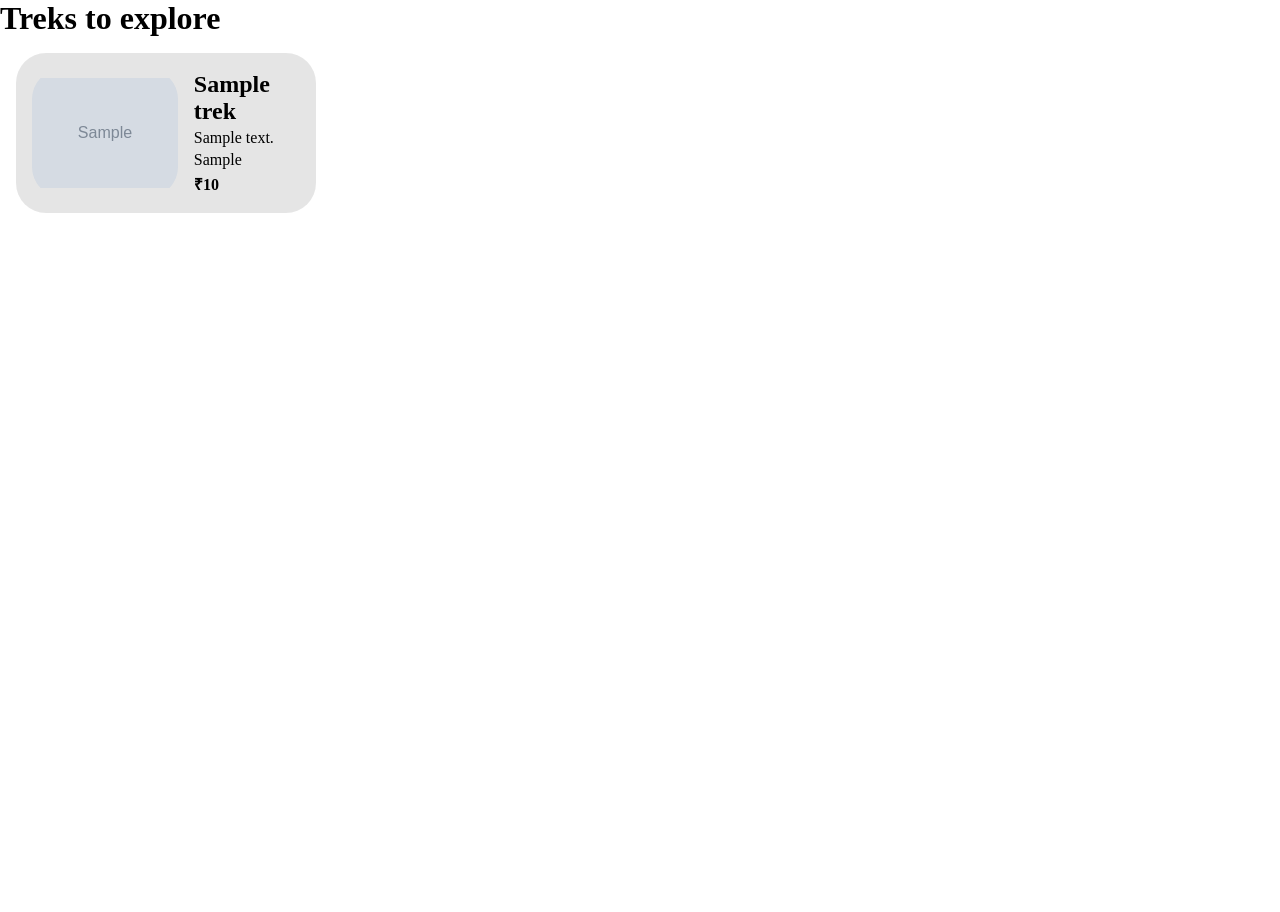
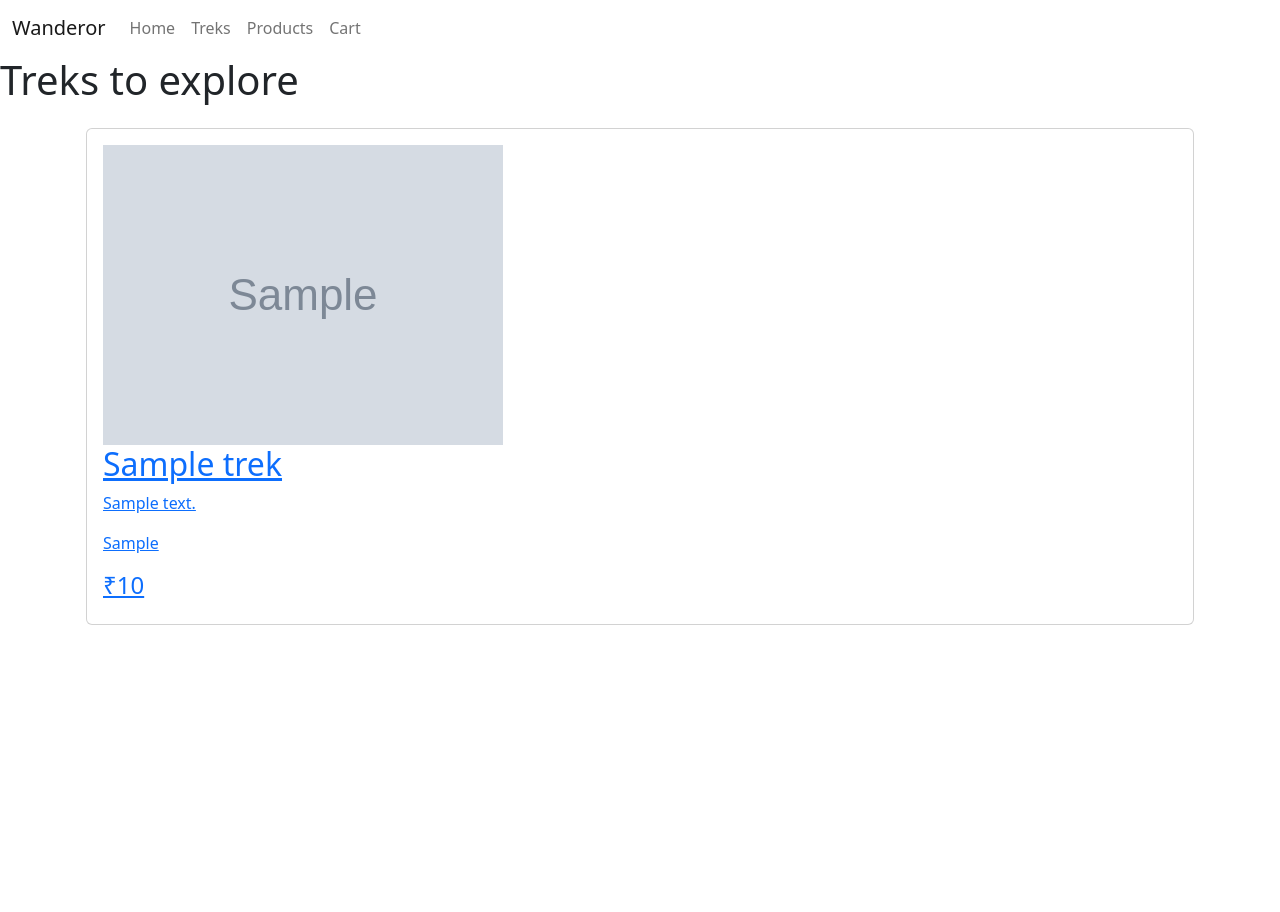
Before and after one commit to Arya-A-Nair/Wanderor, a PHP site: page /treks in a window 1280 px wide. Before the commit the page ends 213 px from the top, so only its background shows below. Run offline with PHP 8.4, Linux system fonts and the light colour scheme; tables that the repository leaves empty or names only in its code hold one stand-in row (values such as "Sample post"); grey boxes marked "Sample" are stand-in pictures; data that the repository does not hold is empty.

Commit message:
feat: update styling of treks page

```diff
--- /dev/null
+++ b/navbar.html
@@ -0,0 +1,21 @@
+<nav class="navbar navbar-expand-lg bg-body-tertiary" data-bs-theme="dark">
+	<div class="container-fluid">
+		<a class="navbar-brand" href="../">Wanderor</a>
+		<div class="collapse navbar-collapse" id="navbarNav">
+			<ul class="navbar-nav">
+				<li class="nav-item">
+					<a class="nav-link"  href="#">Home</a>
+				</li>
+				<li class="nav-item">
+					<a class="nav-link" href="../treks">Treks</a>
+				</li>
+				<li class="nav-item">
+					<a class="nav-link" href="#">Products</a>
+				</li>
+				<li class="nav-item">
+					<a class="nav-link" href="#">Cart</a>
+				</li>
+			</ul>
+		</div>
+	</div>
+</nav>
--- a/styles/treks.css
+++ b/styles/treks.css
@@ -1,44 +1,4 @@
-* {
-	margin: 0;
-	padding: 0;
-	box-sizing: border-box;
+.container{
+	width: 100vw !important;
+	height: 100vh;
 }
-.container {
-	display: grid;
-	grid-template-columns: repeat(4, 1fr);
-	margin:1rem;
-	gap:1rem
-
-}
-.trek {
-    height:10rem;
-	padding: 1rem;
-	display: flex;
-	gap:1rem;
-	background-color: rgba(0, 0, 0, 0.1);
-	border-radius: 30px;
-}
-.trek-image> img {
-	width: 100%;
-    height: 100%;
-	object-fit: contain;
-	border-radius: 30px;
-}
-
-.trek-container{
-	display:flex;
-	flex-direction:column;
-	justify-content:space-around;
-}
-.trek:hover{
-	background-color: rgba(0, 0, 0, 0.2);
-	scale: 1.1;
-	cursor:grab;
-}
-.trek:hover .trek-image> img{
-	transform: scale(1.1);
-}
-a{
-	text-decoration:none;
-	color:inherit;
-}
--- a/treks/index.php
+++ b/treks/index.php
@@ -3,24 +3,33 @@
 <head>
     <meta charset="UTF-8">
     <meta name="viewport" content="width=device-width, initial-scale=1.0">
+    <link
+    rel="stylesheet"
+    href="https://cdn.jsdelivr.net/npm/bootstrap@5.2.3/dist/css/bootstrap.min.css"
+    integrity="sha384-rbsA2VBKQhggwzxH7pPCaAqO46MgnOM80zW1RWuH61DGLwZJEdK2Kadq2F9CUG65"
+    crossorigin="anonymous"
+	/>
     <link href="../styles/treks.css" rel="stylesheet" type="text/css">
     <title>Treks</title>
 </head>
 <body>
-
+    <?php include "../navbar.html" ?>
     <h1>Treks to explore</h1>
 
-    <div class="container">
+    <div class="container p-3" >
 
         <?php
         include "../utils/trekDB.php";
 
         $treks = fetchAllTreks();
+        $count=0;
         foreach($treks as $trek) {
-
-
+            $count++;
+            if($count%3==0){
+                echo "<div class='row-fluid' style='width:100vw'>";
+            }
             echo    "<a href='trek?id=".$trek['tId']."'>
-                    <div class='trek'>
+            <div class='col card p-3'>
                         <div class='trek-image'>
                             <img src='../uploads/".$trek['photo']."'/>
                         </div>
@@ -33,7 +42,16 @@
                     </div>
                     </a>";
             }
+            if($count%3==0){
+                echo "</div>";
+            }
+
         ?>
         </div>
+        <script
+			src="https://cdn.jsdelivr.net/npm/bootstrap@5.2.3/dist/js/bootstrap.min.js"
+			integrity="sha384-cuYeSxntonz0PPNlHhBs68uyIAVpIIOZZ5JqeqvYYIcEL727kskC66kF92t6Xl2V"
+			crossorigin="anonymous"
+		></script>
 </body>
 </html>
```
Also changed, not shown: index.php (+0 -58 lines). Lines whose indentation alone changed are shown as unchanged.
